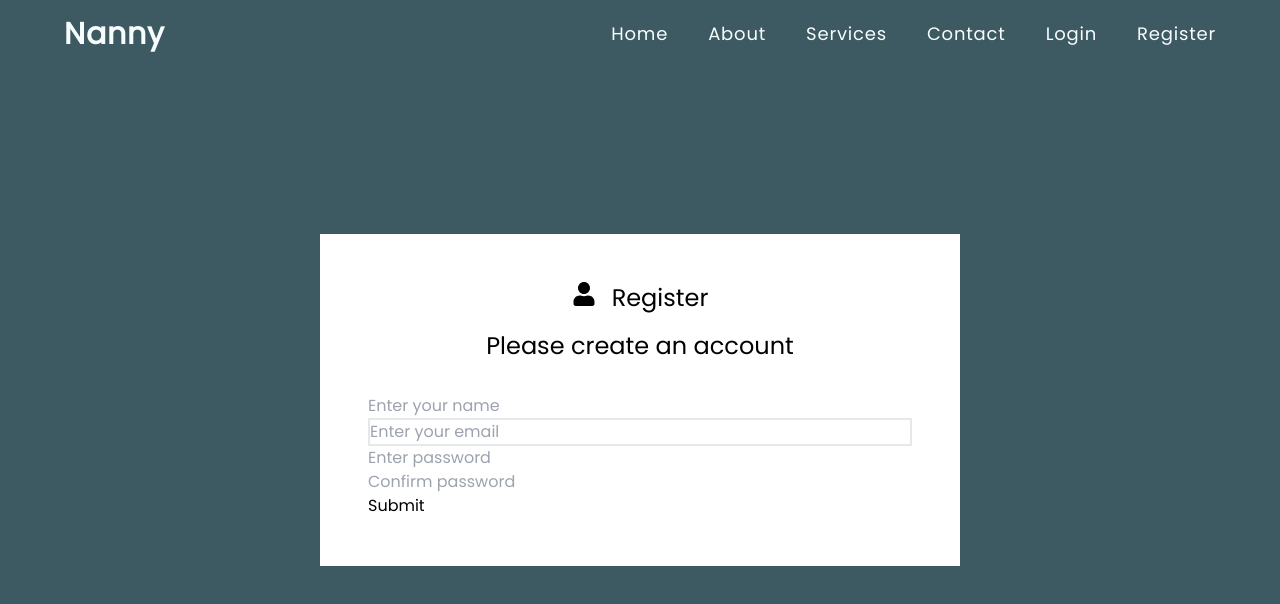
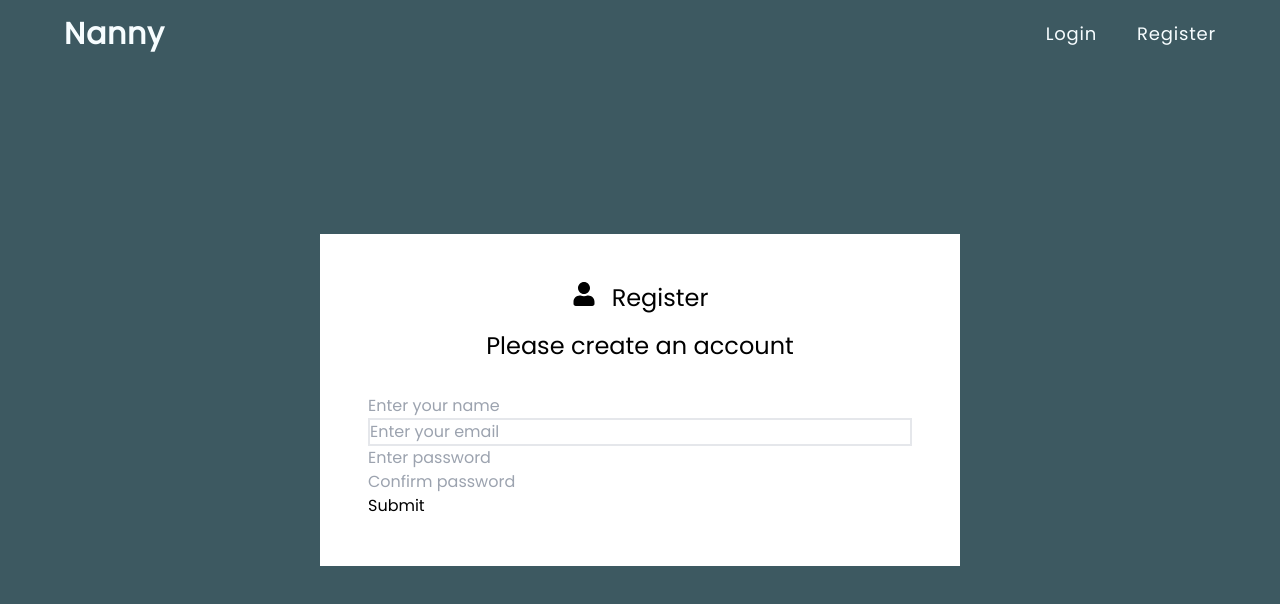
Before and after one commit to Safiyah07/nanny, a React (Vite) app in the folder frontend/: page /register in a window 1280 px wide. Shown: the top 604 px of the page. Built offline with nearby package versions, Linux system fonts and the light colour scheme.

Commit message:
links fix

```diff
--- a/frontend/src/components/Navbar.jsx
+++ b/frontend/src/components/Navbar.jsx
@@ -1,5 +1,5 @@
 import { useState, useEffect } from 'react'
-import { Link } from 'react-router-dom'
+import { Link, useLocation } from 'react-router-dom'
 import { IoMenu, IoClose } from 'react-icons/io5'
 import { motion } from 'framer-motion'
 
@@ -22,6 +22,11 @@ function Navbar() {
 			title: 'contact',
 		},
 	]
+
+	const location = useLocation();
+
+  const isLoginPage = location.pathname === '/login';
+  const isRegisterPage = location.pathname === '/register';
 
 	const [showMenu, setShowMenu] = useState(true)
 
@@ -67,11 +72,22 @@ function Navbar() {
 						}
 					>
 						<h1 className='lg:text-3xl md:text-2xl sm:text-2xl font-bold lg:ml-[4rem] md:ml-10 sm:ml-4 cursor-pointer'>
-							<a href='#main'>Nanny</a>
+							<Link to='/'>Nanny</Link>
 						</h1>
 
 						<div className=''>
 							<ul className='flex gap-10 text-lg capitalize lg:mr-[4rem] md:hidden sm:hidden'>
+								{isLoginPage || isRegisterPage ? (
+									<>
+										<li className='duration-100 delay-75 hover:scale-105 hover:font-semibold'>
+											<Link to='/login'>login</Link>
+										</li>
+										<li className='duration-100 delay-75 hover:scale-105 hover:font-semibold'>
+											<Link to='/register'>register</Link>
+										</li>
+									</>
+								) : (
+									<>
 										{menuItem.map((menu) => (
 											<li
 												key={menu.id}
@@ -86,6 +102,8 @@ function Navbar() {
 										<li className='duration-100 delay-75 hover:text-grey hover:font-semibold'>
 											<Link to='/register'>register</Link>
 										</li>
+									</>
+								)}
 							</ul>
 
 							<div
--- a/frontend/src/pages/Main.jsx
+++ b/frontend/src/pages/Main.jsx
@@ -1,3 +1,5 @@
+import { Link } from "react-router-dom"
+
 function Main() {
 	return (
 		<>
@@ -12,12 +14,12 @@ function Main() {
 							Creating a caring space for your kids.
 							</h1>
 							<br />
-							<a
-								href='#gallery'
+							<Link
+								to='/register'
 								className='w-1/3 p-3 duration-100 delay-75 bg-grey hover:scale-105'
 							>
 								Register Now
-							</a>
+							</Link>
 						</div>
 					</div>
 				</div>
--- a/frontend/src/pages/Register.jsx
+++ b/frontend/src/pages/Register.jsx
@@ -34,6 +34,7 @@ export default function Register() {
       const result = await response.json();
       console.log(result.message);
     } catch (error) {
+			toast.error('Error submitting form:', error)
       console.error('Error submitting form:', error);
     }
   };
```
Lines whose indentation alone changed are shown as unchanged.
